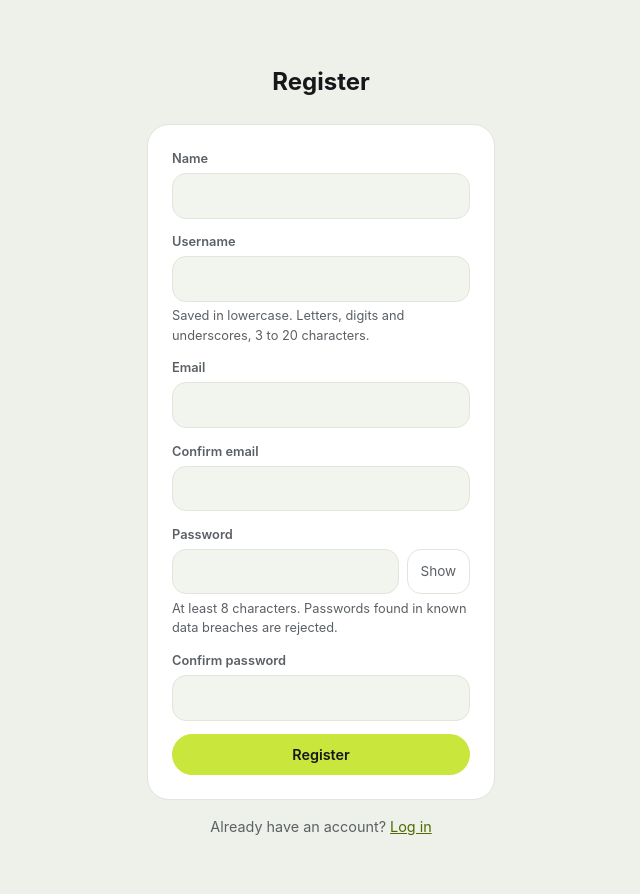
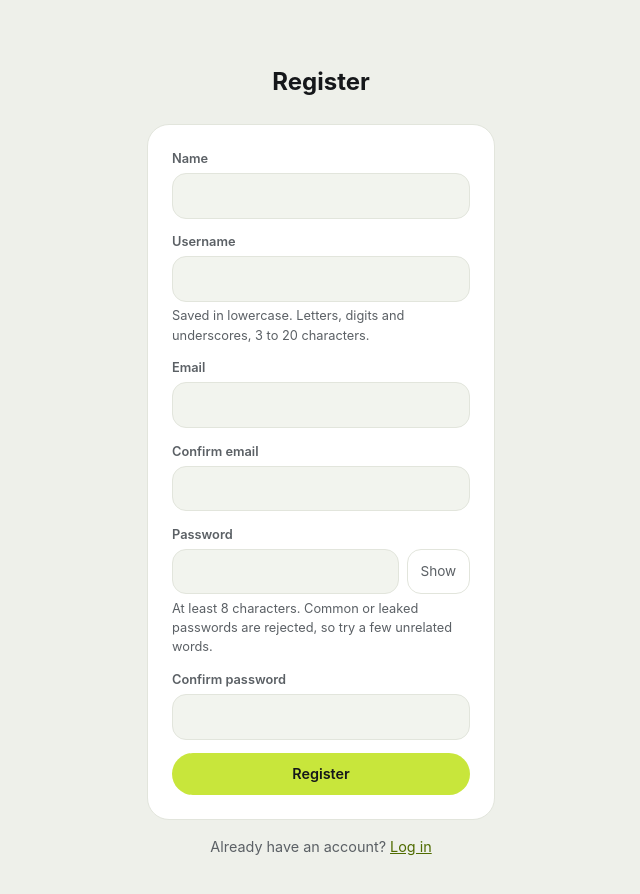
Before and after one commit to Mostafa-AbdelRaheem/Immersely, a React (Vite) app in the folder frontend/: page /register in a window 1280 px wide. Shown: the top 894 px of the page, without its empty margins (319-959 px from the left). Built offline with nearby package versions, Linux system fonts and the light colour scheme; no server answers.

Commit message:
feat(frontend): explain breached-password rejection and add up-front hint

```diff
--- a/frontend/src/features/auth/RegisterPage.jsx
+++ b/frontend/src/features/auth/RegisterPage.jsx
@@ -189,7 +189,7 @@ export default function RegisterPage() {
           id="password"
           label="Password"
           error={fieldErrors.password}
-          hint="At least 8 characters. Passwords found in known data breaches are rejected."
+          hint="At least 8 characters. Common or leaked passwords are rejected, so try a few unrelated words."
         >
           {(describedBy) => (
             <div className="password-row">
--- a/frontend/src/features/auth/registerLogic.js
+++ b/frontend/src/features/auth/registerLogic.js
@@ -20,7 +20,7 @@ const PASSWORD_MESSAGES = {
   too_long: `Password must be at most ${PASSWORD_MAX_BYTES} bytes (accented letters and emoji use more than one each).`,
   same_as_email: "Password can't be the same as your email.",
   breached:
-    'This password appeared in a known data breach. Please choose a different one.',
+  'This password has appeared in a public data leak, so attackers already try it. Pick a longer, less guessable one, such as three or four unrelated words.',
 }
 const PASSWORD_FALLBACK = "This password isn't acceptable."
 
```
Also changed, not shown: 1 other file (tests, documents, lock files or other folders).
